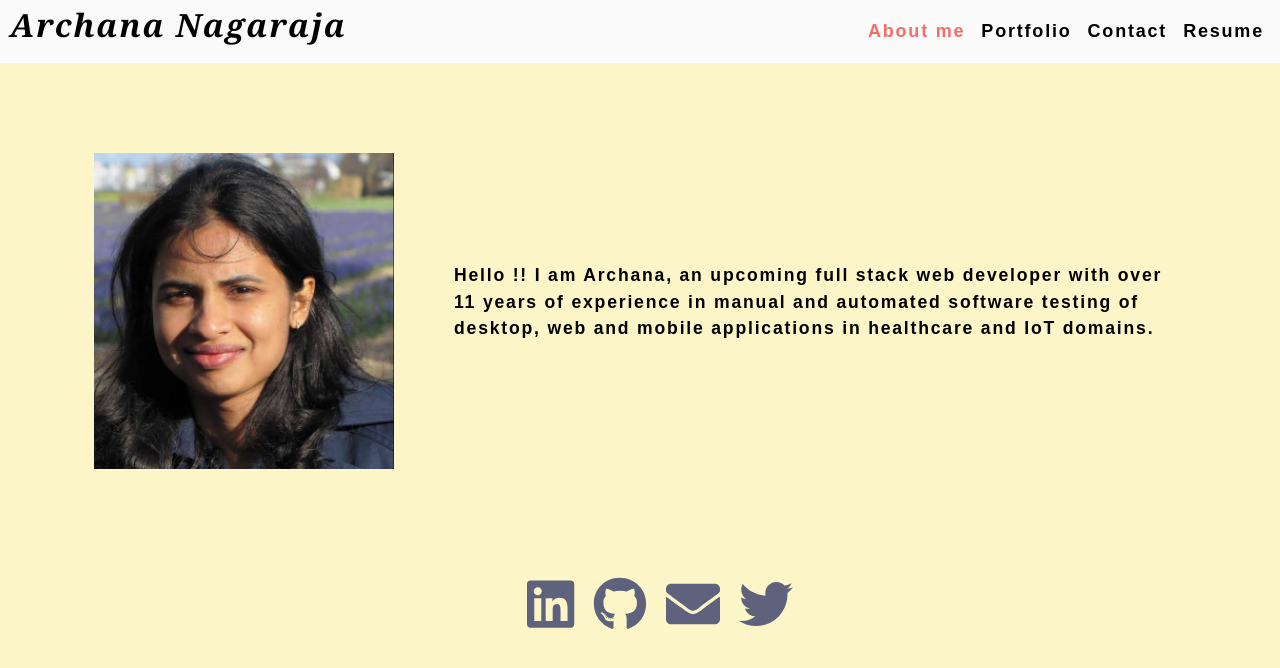
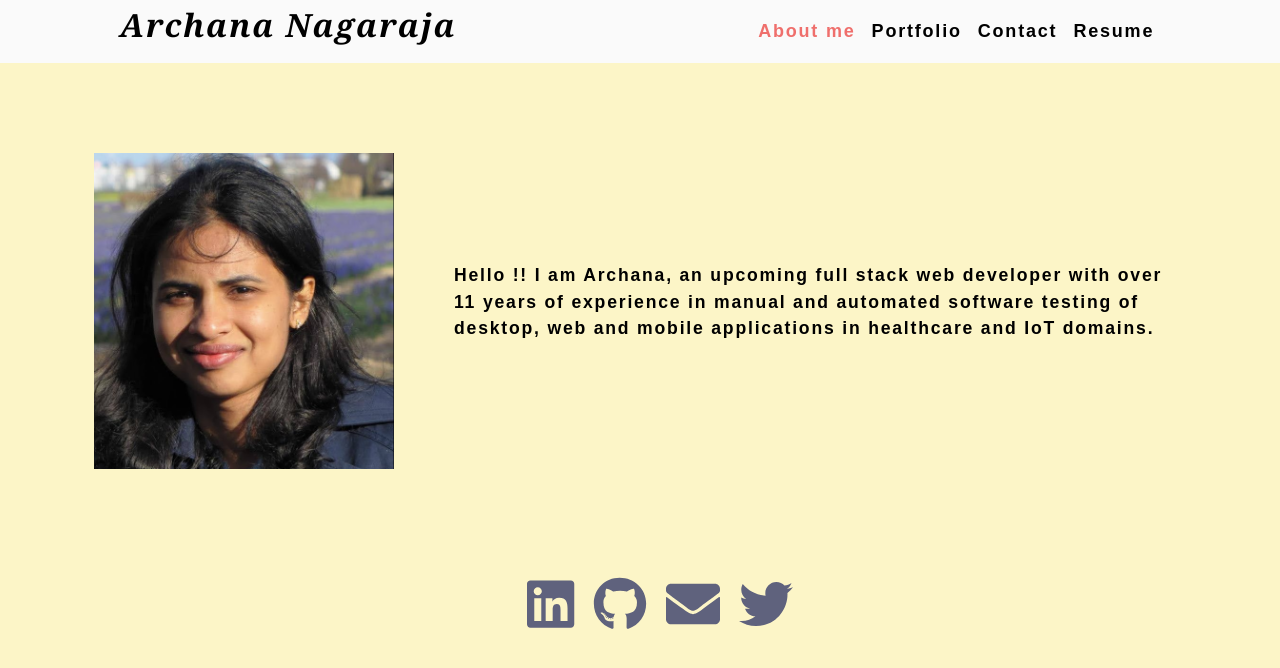
Before and after one commit to archana-nagaraj/react-portfolio, a React (Create React App) app: page / in a window 1280 px wide. Shown: the top 668 px of the page. Built offline with nearby package versions, Linux system fonts and the light colour scheme.

Commit message:
styling fix

```diff
--- a/src/components/Header/index.js
+++ b/src/components/Header/index.js
@@ -3,7 +3,7 @@ import Nav from "../Nav";
 
 function Header(props) {
   return (
-    <header className="flex-row px-1" style={{display: "flex", justifyContent: "space-between"}}>
+    <header className="flex-row px-1" style={{display: "flex", justifyContent: "space-around"}}>
       <h2>
         <a data-testid="link" href="/" style={{background: "none", color: "#000000"}}>
           Archana Nagaraja
--- a/src/components/Nav/index.js
+++ b/src/components/Nav/index.js
@@ -3,11 +3,6 @@ import { capitalizeFirstLetter } from "../../utils/helpers";
 
 function Nav(props) {
   const { tabs = [], setCurrentTab, currentTab } = props;
-
-  // const handleClick = (item) => {
-  //   console.log(item);
-  //   return item;
-  // };
 
   return (
     <nav>
```
